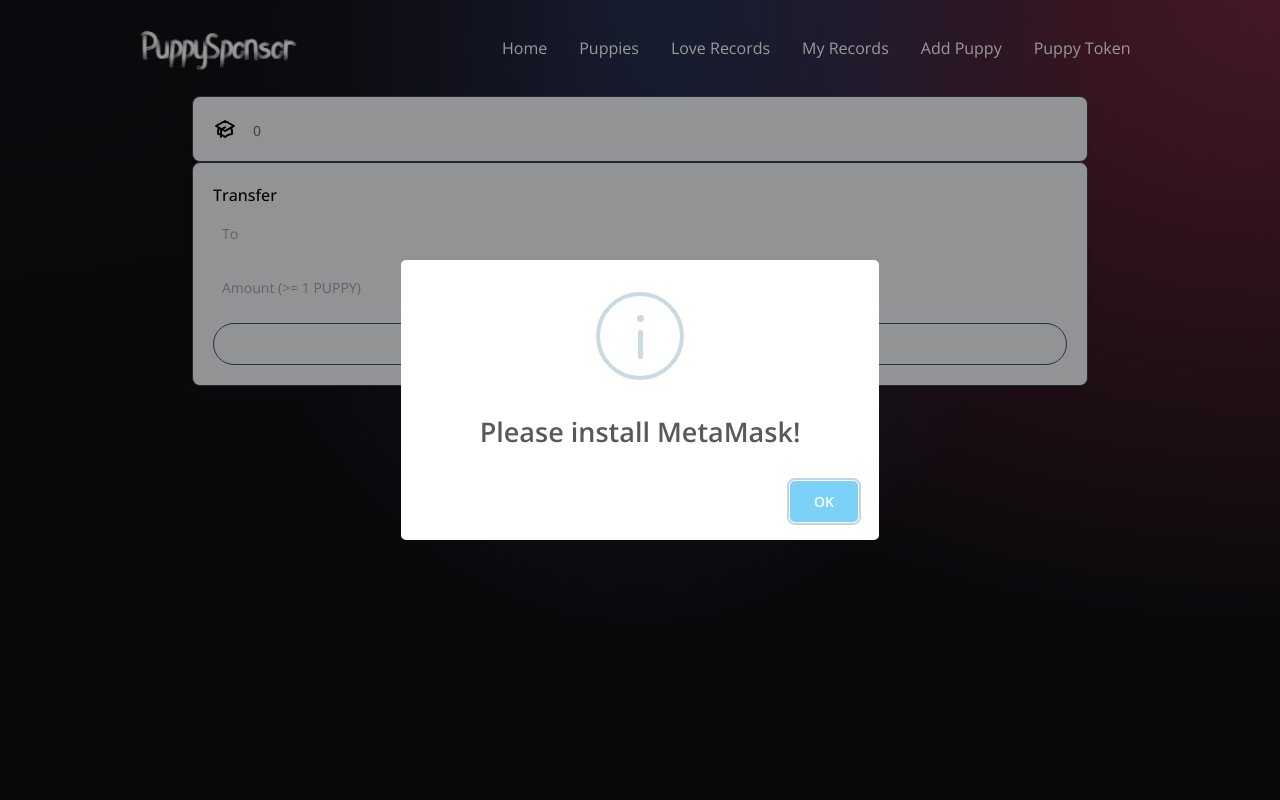
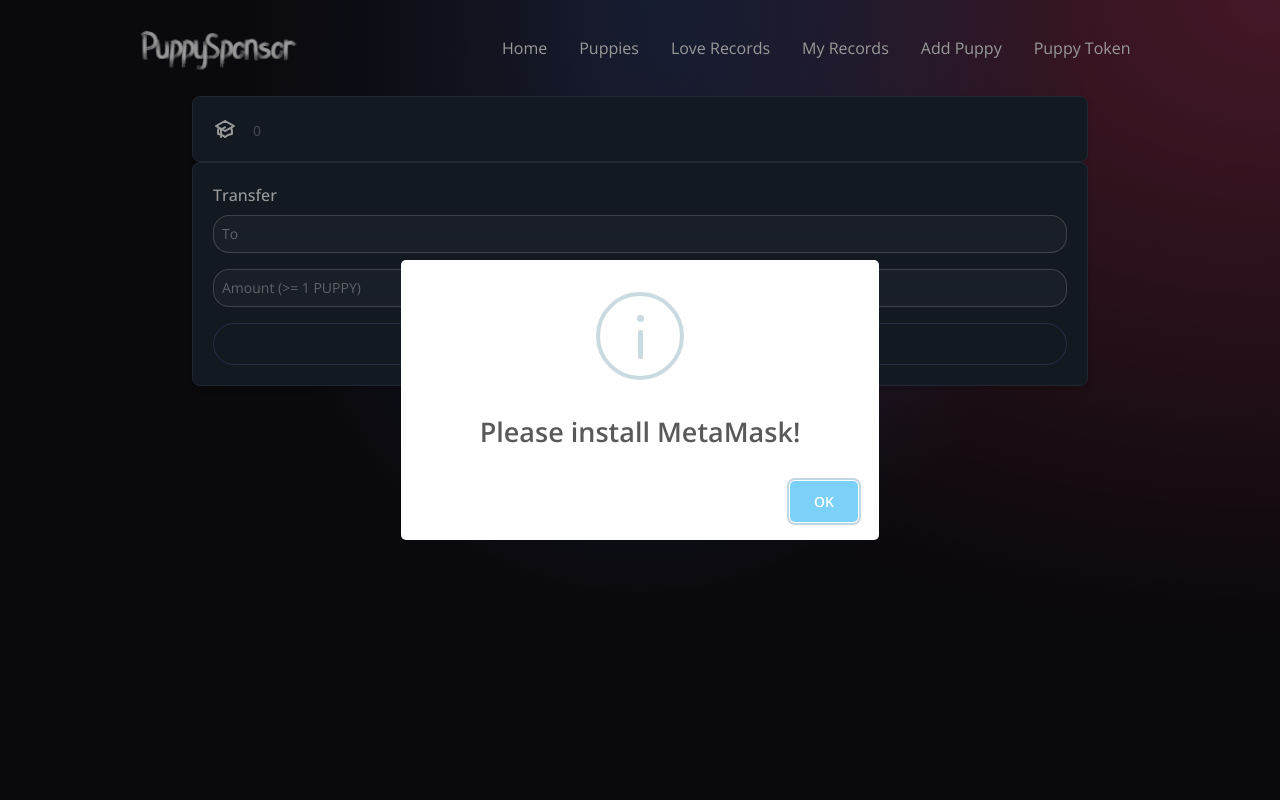
Before and after one commit to lohsuan/puppy_sponsor, a React (Vite) app: page /token in a window 1280 px wide. Shown: the top 800 px of the page. Built offline with nearby package versions, Linux system fonts and the light colour scheme; no server answers.

Commit message:
refactor: remove css class 'dark:' in PuppyTokenPage

```diff
--- a/src/components/PuppyToken.jsx
+++ b/src/components/PuppyToken.jsx
@@ -26,13 +26,13 @@ const PuppyTokenPage = () => {
 
   return (
     <div className="min-h-screen">
-      <div className="m-auto p-5 max-w-[90vw] xl:max-w-[70vw] md:w-auto rounded-lg border shadow-md border-gray-700 bg-gray-100 dark:bg-gray-800">
+      <div className="m-auto p-5 max-w-[90vw] xl:max-w-[70vw] md:w-auto rounded-lg border shadow-md border-gray-700 bg-gray-100 bg-gray-800">
         <div className="flex items-center space-x-4">
           <svg
             xmlns="http://www.w3.org/2000/svg"
             fill="none"
             stroke="currentColor"
-            className="w-6 h-6 dark:text-white"
+            className="w-6 h-6 text-white"
             viewBox="0 0 24 24"
           >
             <path d="m12 14 9-5-9-5-9 5 9 5z" />
@@ -44,14 +44,14 @@ const PuppyTokenPage = () => {
               d="m12 14 9-5-9-5-9 5 9 5zm0 0 6.16-3.422a12.083 12.083 0 0 1 .665 6.479A11.952 11.952 0 0 0 12 20.055a11.952 11.952 0 0 0-6.824-2.998 12.078 12.078 0 0 1 .665-6.479L12 14zm-4 6v-7.5l4-2.222"
             />
           </svg>
-          <div className="space-y-1 font-medium dark:text-white">
+          <div className="space-y-1 font-medium text-white">
             <div>{tokenSymbol}</div>
-            <div className="text-sm text-gray-500 dark:text-gray-400">{tokenAmounts}</div>
+            <div className="text-sm text-gray-500 text-gray-400">{tokenAmounts}</div>
           </div>
         </div>
       </div>
-      <div className="m-auto p-5 max-w-[90vw] xl:max-w-[70vw] md:w-auto rounded-lg border shadow-md border-gray-700 bg-gray-100 dark:bg-gray-800">
-        <div className="space-y-1 font-medium dark:text-white">Transfer</div>
+      <div className="m-auto p-5 max-w-[90vw] xl:max-w-[70vw] md:w-auto rounded-lg border shadow-md border-gray-700 bg-gray-100 bg-gray-800">
+        <div className="space-y-1 font-medium text-white">Transfer</div>
         <input
           placeholder="To"
           type="string"
```
